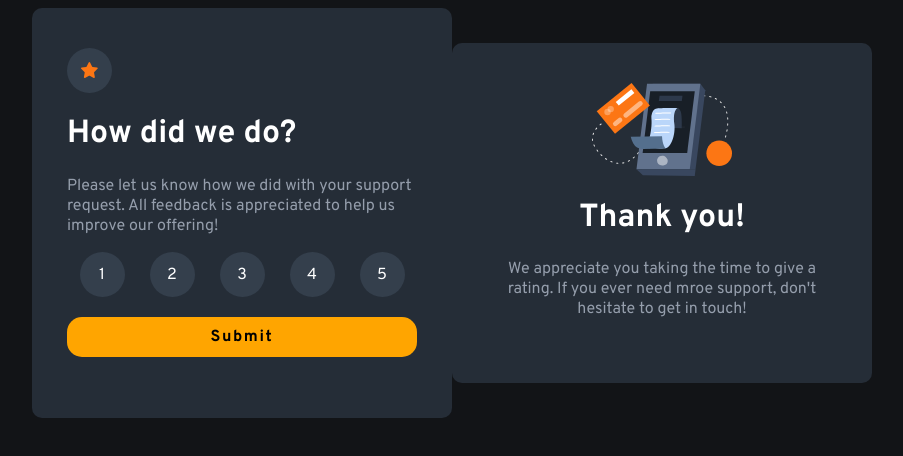
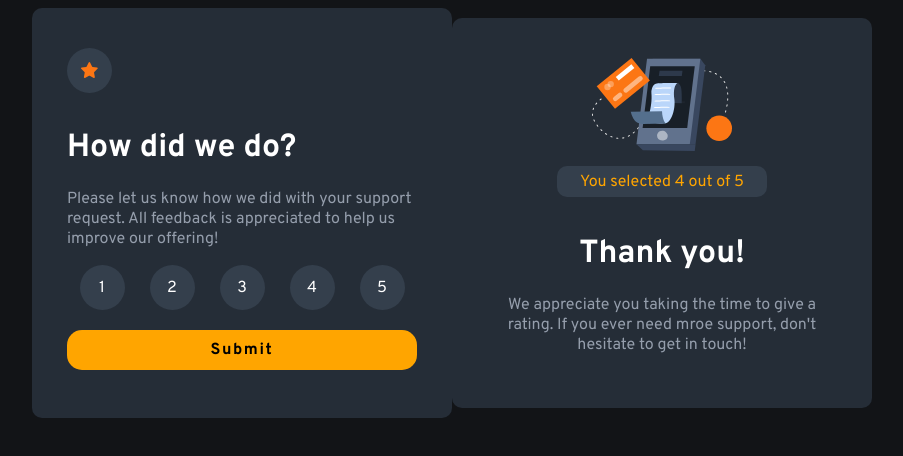
Before and after one commit to joshuawiidrichter1994/interactive-rating-component, a plain HTML site: page interactive-rating-component-main/index.html in a window 1280 px wide. Shown: the whole page, without its empty margins (196-1099 px from the left). Drawn offline with Linux system fonts and the light colour scheme.

Commit message:
Added placeholder HTML and CSS styling for result in thank you modal (functionality to be added)

```diff
--- a/interactive-rating-component-main/index.html
+++ b/interactive-rating-component-main/index.html
@@ -19,8 +19,8 @@
         <img class="star-img" src="./images/icon-star.svg" />
       </div>
       <div class="text-container">
-        <h1 class="heading">How did we do?</h1>
-        <p class="description">
+        <h1 class="rating-heading">How did we do?</h1>
+        <p class="rating-description">
           Please let us know how we did with your support request. All feedback
           is appreciated to help us improve our offering!
         </p>
@@ -48,7 +48,9 @@
     <!-- THANK YOU MODAL -->
     <div class="thank-you-container">
       <img class="thank-you-img" src="./images/illustration-thank-you.svg" />
-      <div class="rating-result"></div>
+      <div class="rating-result">
+        <p class="rating-result-text">You selected 4 out of 5</p>
+      </div>
       <div class="msg-container">
         <h1 class="thank-you-heading">Thank you!</h1>
         <p class="thank-you-text">
--- a/interactive-rating-component-main/styles.css
+++ b/interactive-rating-component-main/styles.css
@@ -39,7 +39,12 @@ body {
   font-family: 'Overpass';
 }
 
-.description {
+.rating-heading {
+  margin-top: 35px;
+  color: white;
+}
+
+.rating-description {
   color: hsl(217, 12%, 63%);
 }
 
@@ -94,7 +99,7 @@ body {
   flex-direction: column;
   text-align: center;
   font-family: 'Overpass';
-  height: 280px;
+  height: 330px;
   width: 350px;
   padding: 40px 35px 20px 35px;
   background-color: hsl(213, 19%, 18%);
@@ -107,6 +112,20 @@ body {
   align-self: center;
 }
 
+.rating-result {
+  align-self: center;
+  background-color: hsl(213, 19%, 25%);
+  border-radius: 10px;
+  margin: 15px;
+  width: 60%;
+}
+
+.rating-result-text {
+  color: orange;
+  margin: 5px;
+  padding-top: 1px;
+}
+
 .thank-you-heading {
   color: white;
 }
```
